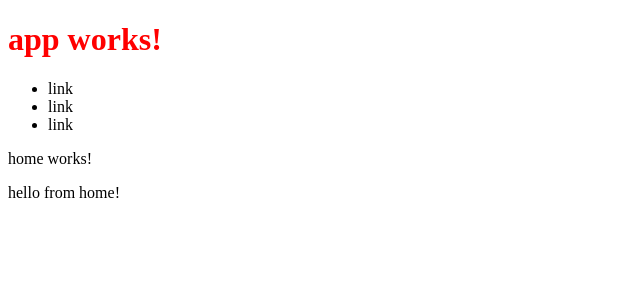
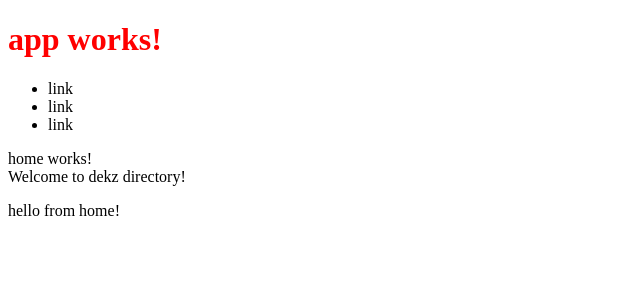
Before and after one commit to dekzitfz/learn-angular2, an Angular app: page / in a window 1280 px wide. Shown: the top 300 px of the page, without its empty margins (0-640 px from the left). Built offline with nearby package versions, Linux system fonts and the light colour scheme.

Commit message:
data binding

```diff
--- a/src/app/home/home.component.html
+++ b/src/app/home/home.component.html
@@ -1,4 +1,5 @@
 <p>
-  home works!
+  home works!<br>
+  {{homeTitle}}
 </p>
 <ng-content></ng-content>
--- a/src/app/home/home.component.ts
+++ b/src/app/home/home.component.ts
@@ -7,6 +7,8 @@ import { Component, OnInit } from '@angular/core';
 })
 export class HomeComponent implements OnInit {
 
+  homeTitle = "Welcome to dekz directory!";
+
   constructor() { }
 
   ngOnInit() {
```
